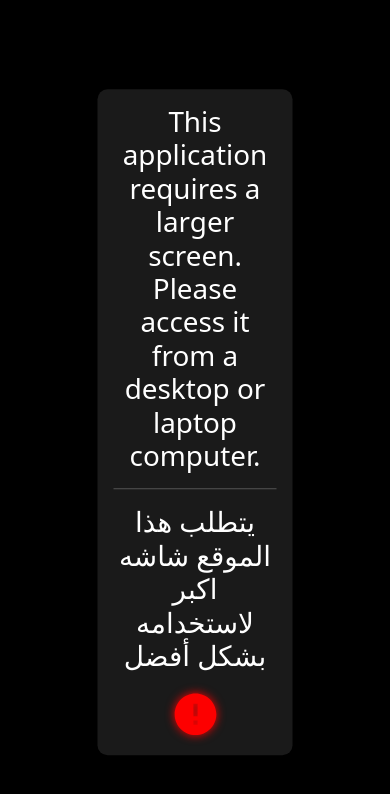
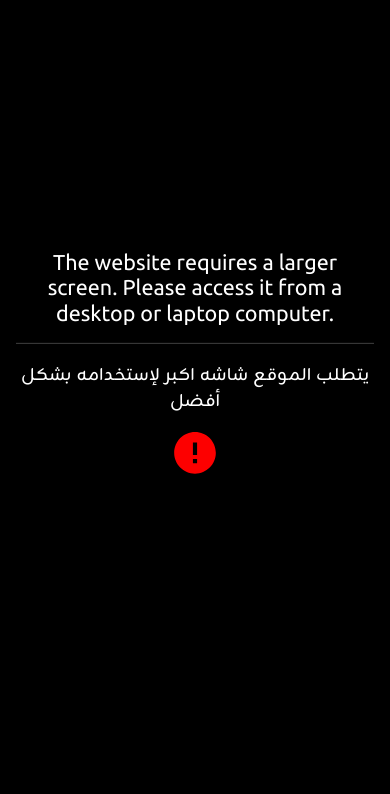
Before and after one commit to a-elshennawy/event-card-generator, a Next.js app: page / in a window 390 px wide. Shown: the top 794 px of the page. Built offline with nearby package versions, Linux system fonts and the light colour scheme.

Commit message:
phone screen

```diff
--- a/app/globals.css
+++ b/app/globals.css
@@ -761,16 +761,14 @@ html {
 }
 
 .inner {
-  background: var(--sectionsBG);
   border-radius: 10px;
   position: fixed;
-  top: 50%;
-  left: 50%;
-  transform: translate(-50%, -50%);
+  top: 40%;
+  transform: translateY(-40%);
+  font-family: Ubuntu, Zain !important;
 
   svg {
     font-size: 50px;
     color: #fd0000;
-    filter: drop-shadow(0 0 5px #fd0000);
   }
 }
--- a/public/Components/ScreenError/ScreenError.tsx
+++ b/public/Components/ScreenError/ScreenError.tsx
@@ -3,18 +3,14 @@ import { RiErrorWarningFill } from "react-icons/ri";
 export default function ScreenError() {
   return (
     <>
-      <div className="container col-12 text-center text-white">
-        <div className="inner p-3">
-          <h1>
-            This application requires a larger screen. Please access it from a
-            desktop or laptop computer.
-          </h1>
-          <hr />
-          <h1 className="mb-3">
-            يتطلب هذا الموقع شاشه اكبر لاستخدامه بشكل أفضل
-          </h1>
-          <RiErrorWarningFill />
-        </div>
+      <div className="inner col-12 text-center text-white m-0 p-3 m-0">
+        <h4>
+          The website requires a larger screen. Please access it from a desktop
+          or laptop computer.
+        </h4>
+        <hr />
+        <h4 className="mb-3">يتطلب الموقع شاشه اكبر لإستخدامه بشكل أفضل</h4>
+        <RiErrorWarningFill />
       </div>
     </>
   );
```
